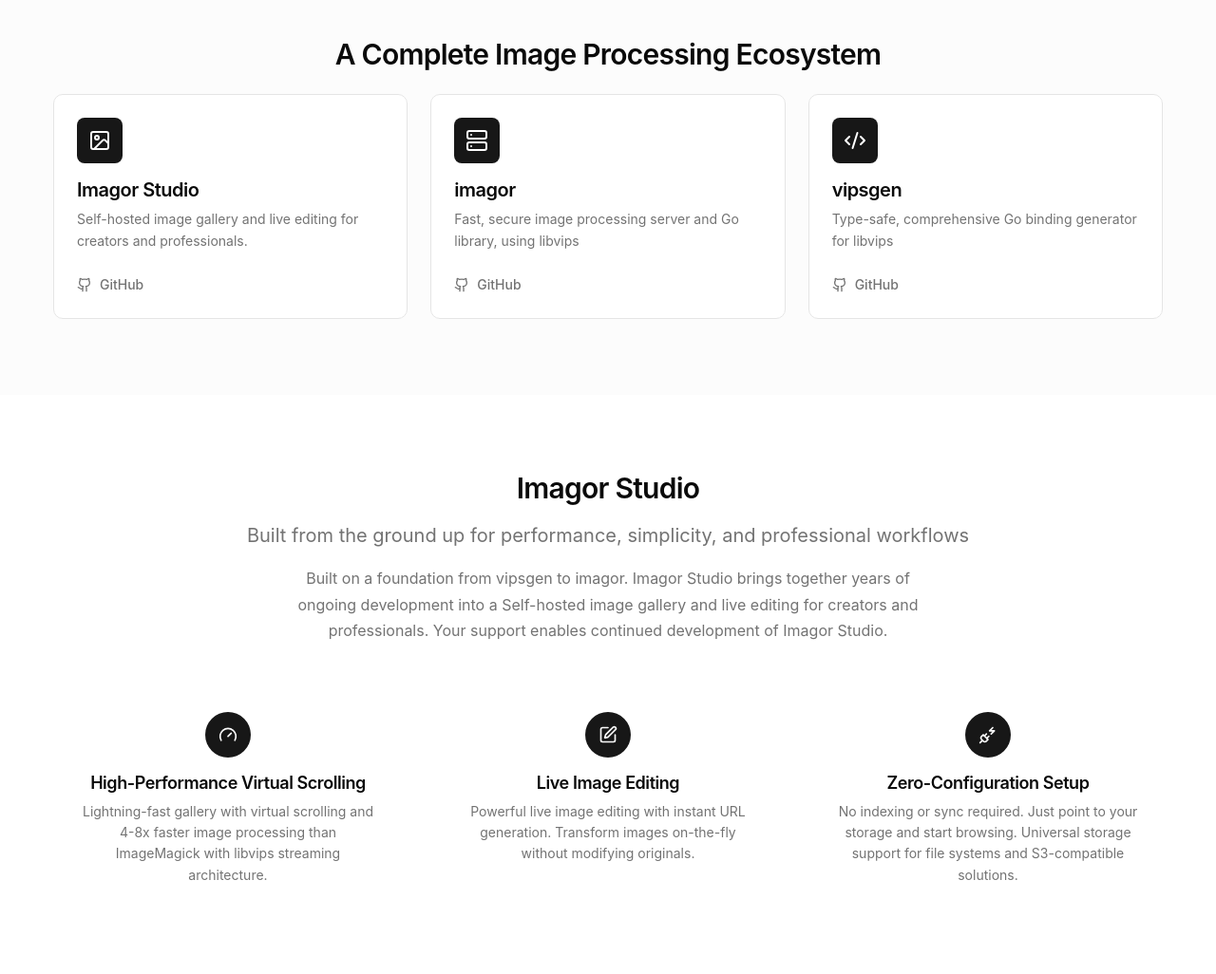
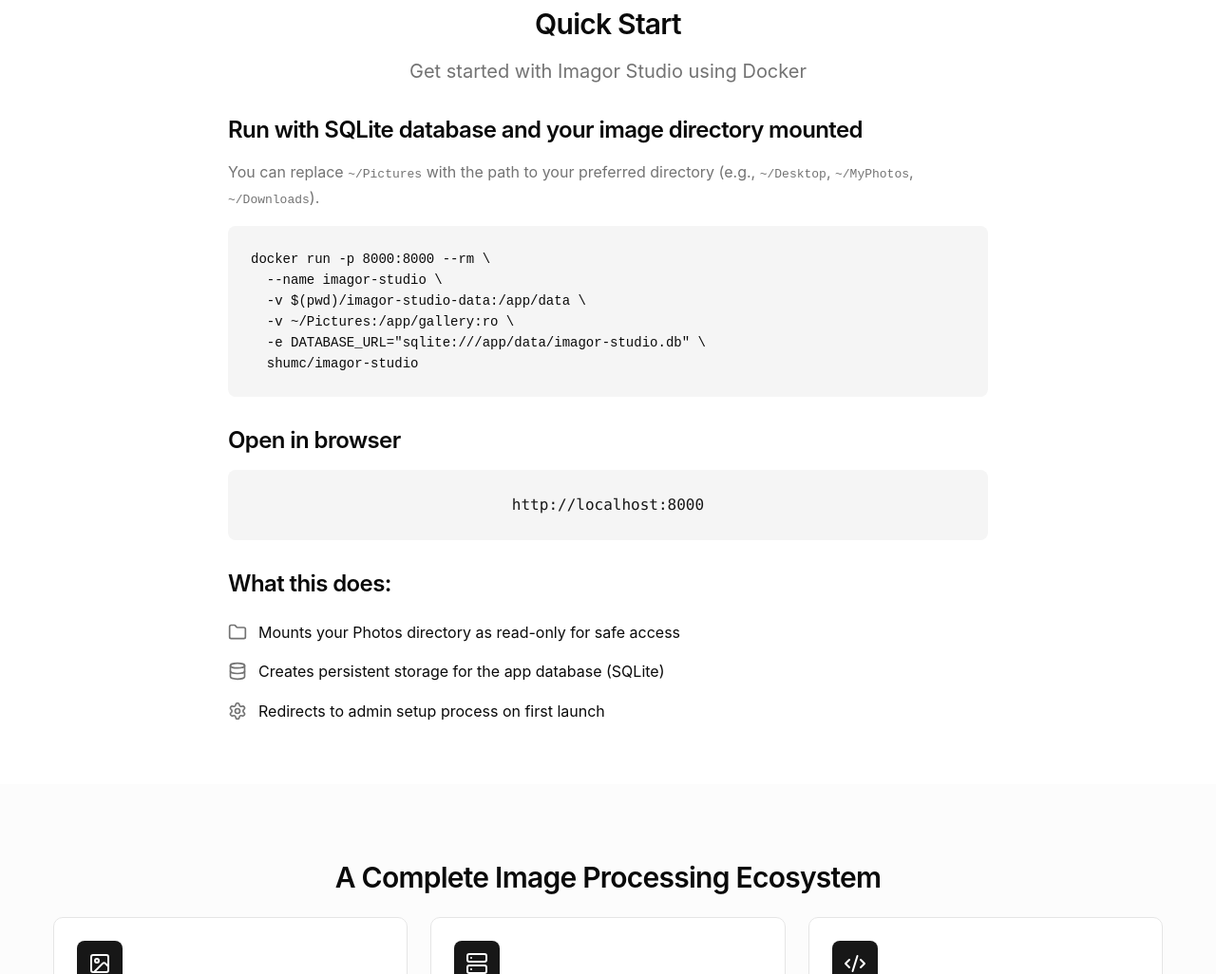
Before and after one commit to cshum/imagor-website, a plain HTML site: page index.html in a window 1280 px wide. Shown: the part 1480-2506 px from the top of the page at 95% size. Drawn offline with Linux system fonts and the light colour scheme.

Commit message:
feat: add quick start section

```diff
--- a/index.html
+++ b/index.html
@@ -181,6 +181,60 @@
         </div>
     </section>
 
+    <!-- Quick Start Section -->
+    <section class="section" style="background: hsl(var(--background)); padding: 3rem 0;">
+        <div class="container">
+            <div class="text-center mb-4">
+                <h3>Quick Start</h3>
+                <p class="text-large">Get started with Imagor Studio using Docker</p>
+            </div>
+
+            <div style="max-width: 800px; margin: 0 auto;">
+                <!-- Docker Command -->
+                <div style="margin-bottom: 2rem;">
+                    <h4 style="margin-bottom: 1rem; color: hsl(var(--foreground));">Run with SQLite database and your image directory mounted</h4>
+                    <p style="margin-bottom: 1rem; color: hsl(var(--muted-foreground));">You can replace <code>~/Pictures</code> with the path to your preferred directory (e.g., <code>~/Desktop</code>, <code>~/MyPhotos</code>, <code>~/Downloads</code>).</p>
+
+                    <div style="background: hsl(var(--muted)); border-radius: 8px; padding: 1.5rem; margin-bottom: 1.5rem; position: relative; overflow-x: auto;">
+                        <pre style="margin: 0; font-family: 'Monaco', 'Menlo', 'Ubuntu Mono', monospace; font-size: 14px; line-height: 1.5; color: hsl(var(--foreground)); white-space: pre-wrap;"><code>docker run -p 8000:8000 --rm \
+  --name imagor-studio \
+  -v $(pwd)/imagor-studio-data:/app/data \
+  -v ~/Pictures:/app/gallery:ro \
+  -e DATABASE_URL="sqlite:///app/data/imagor-studio.db" \
+  shumc/imagor-studio</code></pre>
+                    </div>
+                </div>
+
+                <!-- Browser Access -->
+                <div style="margin-bottom: 2rem;">
+                    <h4 style="margin-bottom: 1rem; color: hsl(var(--foreground));">Open in browser</h4>
+                    <div style="background: hsl(var(--muted)); border-radius: 8px; padding: 1.5rem; text-align: center;">
+                        <a href="http://localhost:8000" target="_blank" style="font-family: 'Monaco', 'Menlo', 'Ubuntu Mono', monospace; font-size: 16px; color: hsl(var(--primary)); text-decoration: none; font-weight: 500;">http://localhost:8000</a>
+                    </div>
+                </div>
+
+                <!-- What this does -->
+                <div>
+                    <h4 style="margin-bottom: 1.5rem; color: hsl(var(--foreground));">What this does:</h4>
+                    <ul style="list-style: none; padding: 0; margin: 0;">
+                        <li style="margin: 1rem 0; display: flex; align-items: flex-start; gap: 0.75rem;">
+                            <i data-lucide="folder" style="color: hsl(var(--muted-foreground)); width: 20px; height: 20px; margin-top: 2px; flex-shrink: 0;"></i>
+                            <span>Mounts your Photos directory as read-only for safe access</span>
+                        </li>
+                        <li style="margin: 1rem 0; display: flex; align-items: flex-start; gap: 0.75rem;">
+                            <i data-lucide="database" style="color: hsl(var(--muted-foreground)); width: 20px; height: 20px; margin-top: 2px; flex-shrink: 0;"></i>
+                            <span>Creates persistent storage for the app database (SQLite)</span>
+                        </li>
+                        <li style="margin: 1rem 0; display: flex; align-items: flex-start; gap: 0.75rem;">
+                            <i data-lucide="settings" style="color: hsl(var(--muted-foreground)); width: 20px; height: 20px; margin-top: 2px; flex-shrink: 0;"></i>
+                            <span>Redirects to admin setup process on first launch</span>
+                        </li>
+                    </ul>
+                </div>
+            </div>
+        </div>
+    </section>
+
     <!-- Product Suite Section -->
     <section id="products" class="products section">
         <div class="container">
```
